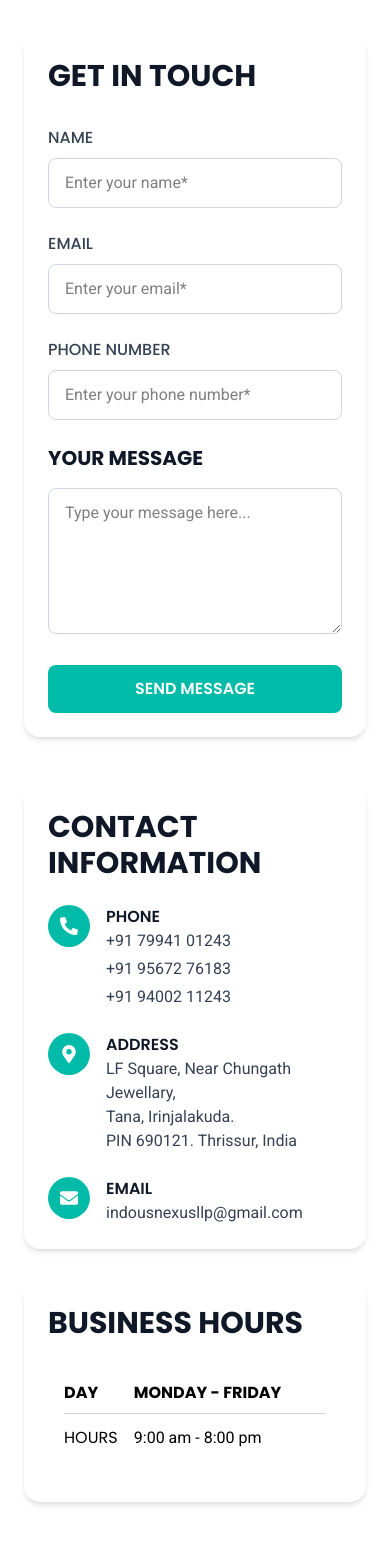
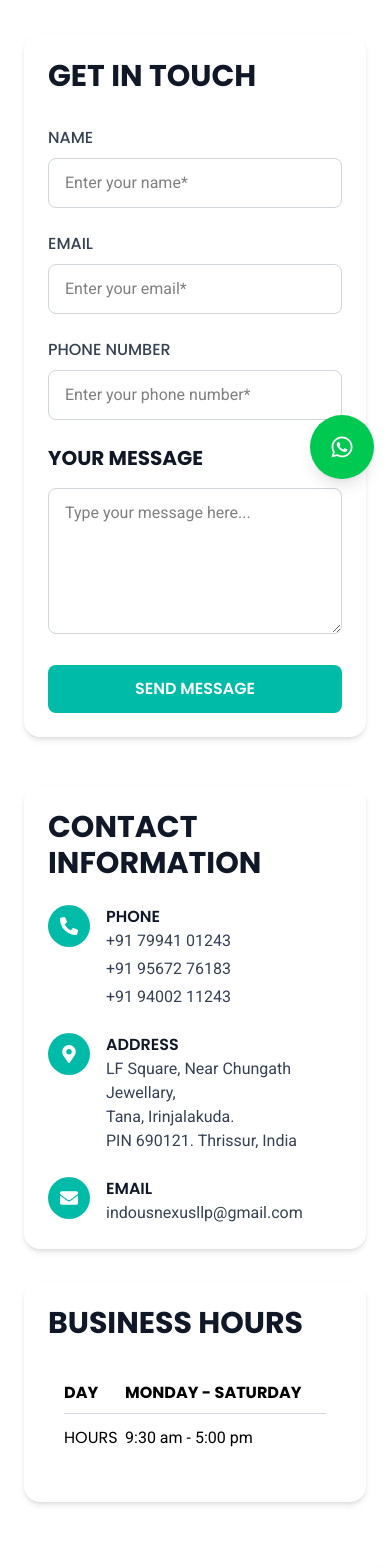
Before and after one commit to anandkhari/indous, a Next.js app: page /contactus in a window 390 px wide. Shown: the part 340-1908 px from the top of the page. Built offline with nearby package versions, Linux system fonts and the light colour scheme.

Commit message:
Initial commit with updated Next.js code and WhatsApp button

```diff
--- a/app/contactus/page.js
+++ b/app/contactus/page.js
@@ -1,6 +1,7 @@
 import ContactUs from '@/components/ContactUs'
 import Map from '@/components/Map'
 import React from 'react'
+import WhatsAppButton from '@/components/Whatsappbutton';
 
 export const metadata = {
   title: "Contact IndoUS Nexus LLP | Study Abroad & Careers",
@@ -36,6 +37,7 @@ const page = () => {
     <div>
       <ContactUs />
       <Map />
+      <WhatsAppButton />
     </div>
   )
 }
--- a/app/layout.js
+++ b/app/layout.js
@@ -3,6 +3,7 @@ import { Poppins, Roboto } from 'next/font/google';
 import Navbar from '@/components/Navbar';
 import Footer from '@/components/Footer';
 import SimplePageLoader from "@/components/SimplePageLoader";
+import WhatsAppButton from "@/components/WhatsAppButton";
 
 const poppins = Poppins({
   subsets: ['latin'],
@@ -65,6 +66,7 @@ export default function RootLayout({ children }) {
          <SimplePageLoader>
           <Navbar />
         {children}
+
          <Footer />
         </SimplePageLoader>
       </body>
--- a/components/ContactUs.jsx
+++ b/components/ContactUs.jsx
@@ -1,5 +1,4 @@
 "use client";
-
 import { FaMapMarkerAlt, FaPhoneAlt, FaEnvelope } from "react-icons/fa";
 import { motion } from "framer-motion";
 
@@ -52,25 +51,35 @@ export default function ContactUs() {
             GET IN TOUCH
           </h2>
 
-          <div className="space-y-6">
+          {/* ✅ Formspree Form */}
+          <form
+            action="https://formspree.io/f/mkgvydld" // <-- replace with your Formspree endpoint
+            method="POST"
+            className="space-y-6"
+          >
             <div className="grid grid-cols-1 md:grid-cols-2 gap-6">
+              {/* Name */}
               <div>
                 <label className="block text-gray-700 mb-2 font-medium font-['poppins']">
                   NAME
                 </label>
                 <input
                   type="text"
+                  name="name"
                   className="w-full px-4 py-3 border border-gray-300 rounded-lg focus:outline-none focus:ring-2 focus:ring-teal-500"
                   placeholder="Enter your name*"
                   required
                 />
               </div>
+
+              {/* Email */}
               <div>
                 <label className="block text-gray-700 mb-2 font-medium font-['poppins']">
                   EMAIL
                 </label>
                 <input
                   type="email"
+                  name="email"
                   className="w-full px-4 py-3 border border-gray-300 rounded-lg focus:outline-none focus:ring-2 focus:ring-teal-500"
                   placeholder="Enter your email*"
                   required
@@ -78,36 +87,47 @@ export default function ContactUs() {
               </div>
             </div>
 
+            {/* Phone */}
             <div>
               <label className="block text-gray-700 mb-2 font-medium font-['poppins']">
                 PHONE NUMBER
               </label>
               <input
                 type="tel"
+                name="phone"
+                pattern="[0-9]{10,15}"
                 className="w-full px-4 py-3 border border-gray-300 rounded-lg focus:outline-none focus:ring-2 focus:ring-teal-500"
                 placeholder="Enter your phone number*"
                 required
               />
+              <p className="text-sm text-gray-500 mt-1">
+                {/* Format: digits only, min 10 – max 15 */}
+              </p>
             </div>
 
+            {/* Message */}
             <div>
               <h3 className="text-xl font-bold text-gray-900 mb-4 font-['poppins']">
                 YOUR MESSAGE
               </h3>
               <textarea
+                name="message"
                 rows="5"
                 className="w-full px-4 py-3 border border-gray-300 rounded-lg focus:outline-none focus:ring-2 focus:ring-teal-500"
                 placeholder="Type your message here..."
+                required
               />
             </div>
 
+            {/* Submit */}
             <motion.button
               whileHover={{ scale: 1.05 }}
+              type="submit"
               className="w-full bg-teal-500 hover:bg-teal-600 text-white py-3 px-6 rounded-lg font-semibold font-['poppins'] transition-colors"
             >
               SEND MESSAGE
             </motion.button>
-          </div>
+          </form>
         </motion.div>
 
         {/* Right Column: Contact Info */}
@@ -133,13 +153,22 @@ export default function ContactUs() {
                     PHONE
                   </h3>
                   <div className="flex flex-col space-y-1">
-                    <a href="tel:+917994101243" className="text-gray-700 hover:text-teal-500 transition-colors">
+                    <a
+                      href="tel:+917994101243"
+                      className="text-gray-700 hover:text-teal-500 transition-colors"
+                    >
                       +91 79941 01243
                     </a>
-                    <a href="tel:+919567276183" className="text-gray-700 hover:text-teal-500 transition-colors">
+                    <a
+                      href="tel:+919567276183"
+                      className="text-gray-700 hover:text-teal-500 transition-colors"
+                    >
                       +91 95672 76183
                     </a>
-                    <a href="tel:+919400211243" className="text-gray-700 hover:text-teal-500 transition-colors">
+                    <a
+                      href="tel:+919400211243"
+                      className="text-gray-700 hover:text-teal-500 transition-colors"
+                    >
                       +91 94002 11243
                     </a>
                   </div>
@@ -171,7 +200,10 @@ export default function ContactUs() {
                   <h3 className="font-semibold text-gray-900 font-['poppins']">
                     EMAIL
                   </h3>
-                  <a href="mailto:indousnexusllp@gmail.com" className="text-gray-700 hover:text-teal-500 transition-colors">
+                  <a
+                    href="mailto:indousnexusllp@gmail.com"
+                    className="text-gray-700 hover:text-teal-500 transition-colors"
+                  >
                     indousnexusllp@gmail.com
                   </a>
                 </div>
@@ -189,13 +221,13 @@ export default function ContactUs() {
                 <thead>
                   <tr className="border-b border-gray-300">
                     <th className="pb-2 font-['poppins']">DAY</th>
-                    <th className="pb-2 font-['poppins']">MONDAY - FRIDAY</th>
+                    <th className="pb-2 font-['poppins']">MONDAY - SATURDAY</th>
                   </tr>
                 </thead>
                 <tbody>
                   <tr>
                     <td className="py-3 font-['poppins']">HOURS</td>
-                    <td className="py-3">9:00 am - 8:00 pm</td>
+                    <td className="py-3">9:30 am - 5:00 pm</td>
                   </tr>
                 </tbody>
               </table>
--- a/components/Testimonials.jsx
+++ b/components/Testimonials.jsx
@@ -94,8 +94,8 @@ export default function Testimonials() {
               <div className="flex items-center mb-6">
                 <div className="relative">
                   <img
-                    src="/test3.jpg"
-                    alt="Sameer P."
+                    src="/test4.jpeg"
+                    alt="George."
                     className="w-16 h-16 rounded-full mr-6 border-4 border-white shadow-lg"
                   />
 
@@ -128,7 +128,7 @@ export default function Testimonials() {
               <div className="flex items-center mb-6">
                 <div className="relative">
                   <img
-                    src="/test4.jpeg"
+                    src="/test3.jpg"
                     alt="."
                     className="w-16 h-16 rounded-full mr-6 border-4 border-white shadow-lg"
                   />
--- /dev/null
+++ b/components/Whatsappbutton.jsx
@@ -0,0 +1,28 @@
+"use client";
+
+import { motion } from "framer-motion";
+import { FaWhatsapp } from "react-icons/fa";
+
+export default function WhatsAppButton() {
+  return (
+    <motion.a
+      href="https://wa.me/917994101243"
+      target="_blank"
+      rel="noopener noreferrer"
+      initial={{ y: 0 }}
+      animate={{ y: [0, -15, 0] }} // subtle bounce for mobile
+      transition={{ duration: 2, repeat: Infinity }}
+      className="
+  fixed bottom-4 right-4
+  sm:bottom-5 sm:right-5
+  bg-green-500 p-5 sm:p-6  /* increased padding */
+  rounded-full shadow-lg z-50
+  flex items-center justify-center
+  text-white text-2xl sm:text-3xl  /* increased icon size */
+  hover:scale-105 transition-transform
+"
+    >
+      <FaWhatsapp />
+    </motion.a>
+  );
+}
```
